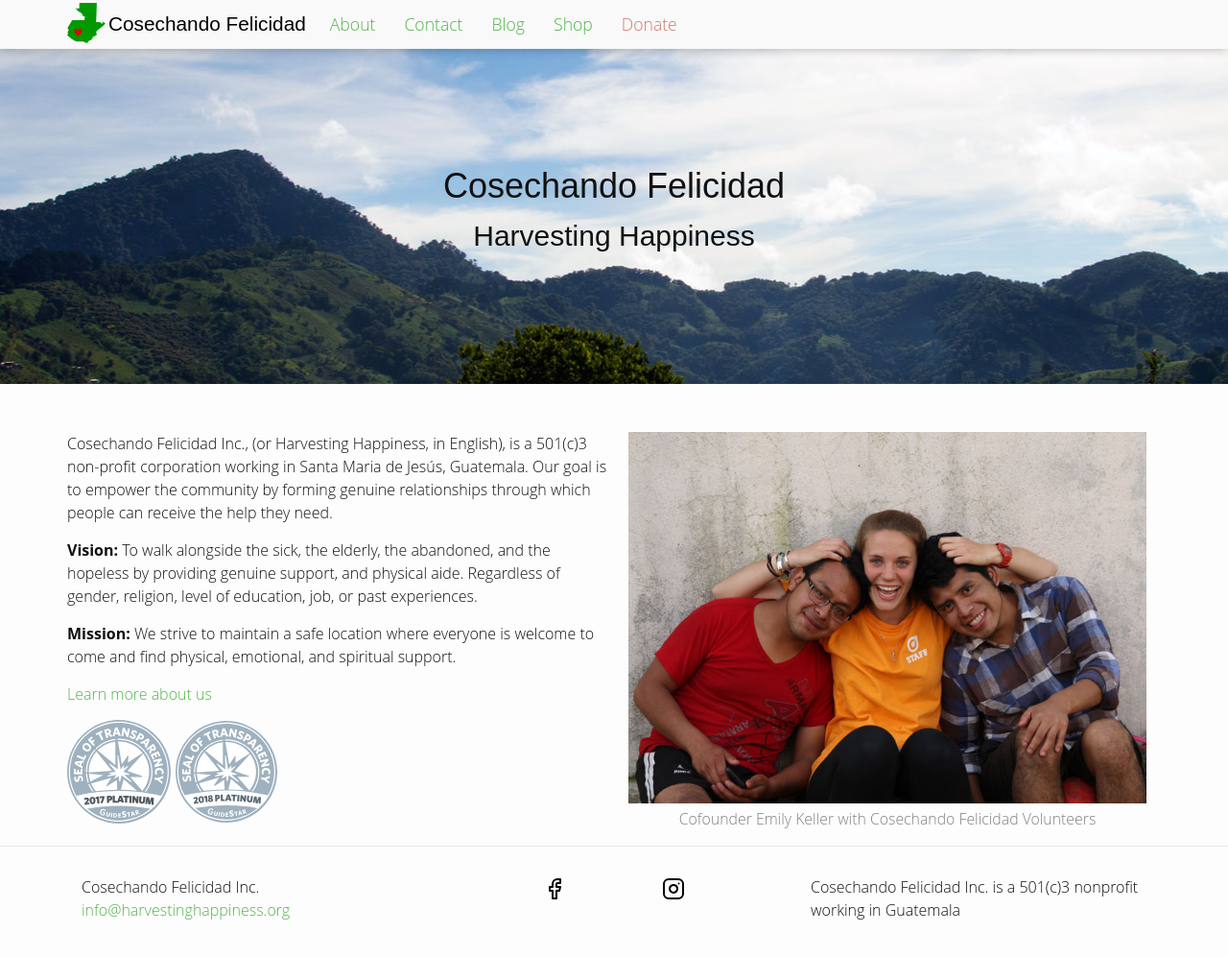
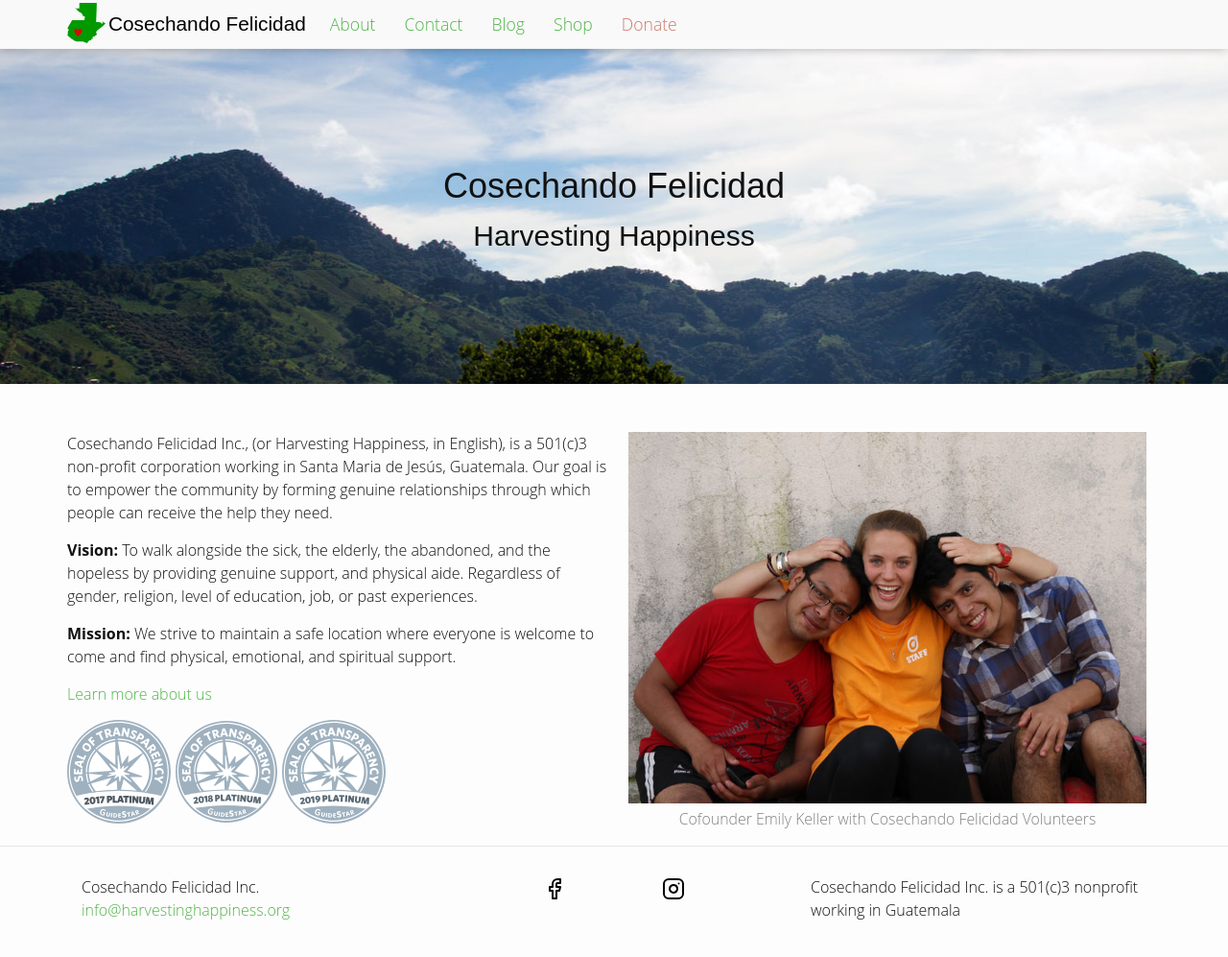
Before and after one commit to harvestinghappiness/harvestinghappiness.github.io, a Jekyll site: the page built from home.md, in a window 1280 px wide and 1020 px high. Shown: the top 997 px of the window at 96% size. Built offline with Jekyll 4.4.1, drawn with Linux system fonts in a browser that asks for light colours.

Commit message:
Update home.md

```diff
--- a/home.md
+++ b/home.md
@@ -18,3 +18,4 @@
 
 <a href="https://www.guidestar.org/profile/47-4437262" target="#"><img alt="Guide Star Platinum Seal of Transparency 2017" src="{{ site.url }}/images/guideStarSeal_2017_platinum_SM.svg"></a>
 <a href="https://www.guidestar.org/profile/47-4437262" target="#"><img alt="Guide Star Platinum Seal of Transparency 2018" src="{{ site.url }}/images/guideStarSeal_2018_platinum_SM.svg"></a>
+<a href="https://www.guidestar.org/profile/47-4437262" target="#"><img alt="Guide Star Platinum Seal of Transparency 2019" src="{{ site.url }}/images/guideStarSeal_2019_platinum_SM.svg"></a>
```
